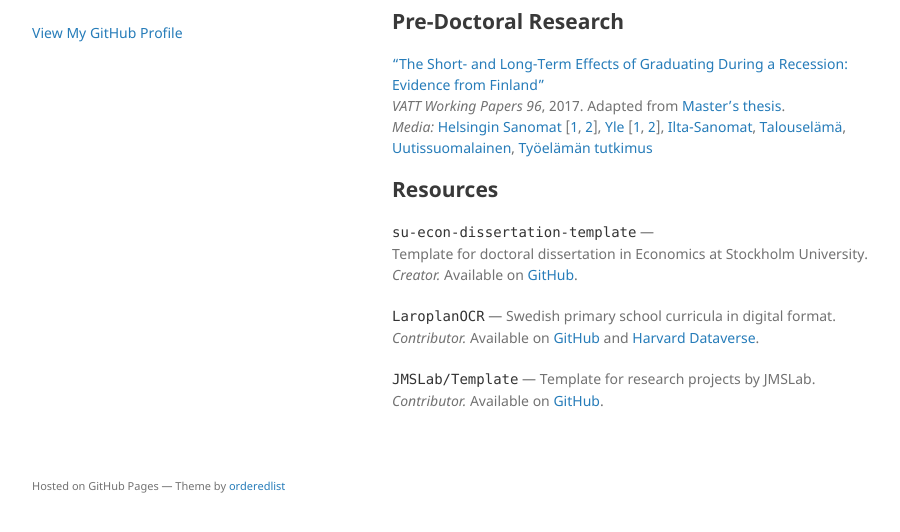
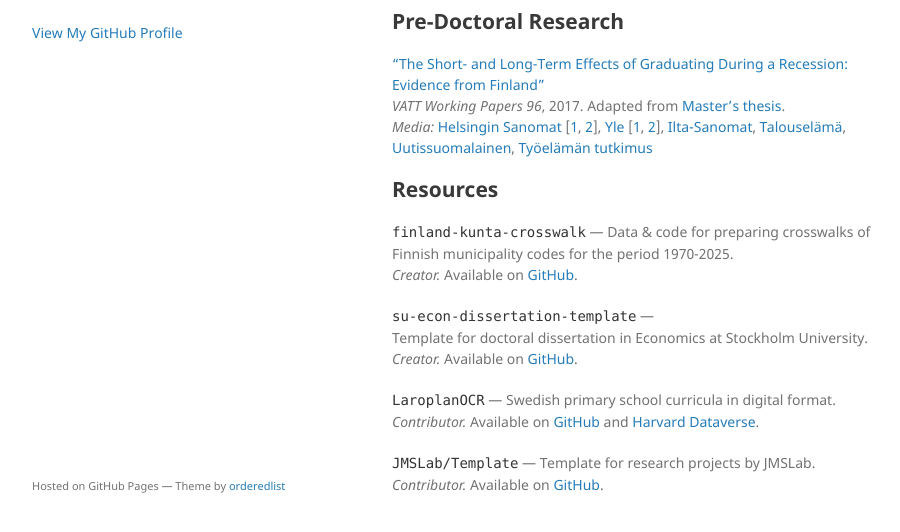
Before and after one commit to miikapaal/miikapaal.github.io, a Jekyll site: the page built from index.md, in a window 1280 px wide and 900 px high, scrolled down 1160 px, cut to the strip 335-867 px from the top of the window. Shown: the whole strip, without its empty margins (178-1078 px from the left). Built offline with Jekyll 4.4.1, drawn with Linux system fonts in a browser that asks for light colours; our own code applies the rules of GitHub Pages for plain Markdown files.

Commit message:
A few website updates - Adds slides + poster for UI & Health paper - Adds link to `finland-kunta-crosswalk` repo - Updates CV after Essen Health Conference acceptance

```diff
--- a/index.md
+++ b/index.md
@@ -71,6 +71,9 @@ Publications of the Government’s Analysis, Assessment and Research Activities,
 
 ## Resources
 
+`finland-kunta-crosswalk` --- Data & code for preparing crosswalks of Finnish municipality codes for the period 1970-2025.
+*Creator.* Available on [GitHub](https://github.com/miikapaal/finland-kunta-crosswalk).
+
 `su-econ-dissertation-template` ---
 Template for doctoral dissertation in Economics at Stockholm University.
 *Creator.* Available on [GitHub](https://github.com/miikapaal/su-econ-dissertation-template).
```
Also changed, not shown: other parts of index.md (+2 -2 lines), 3 other files.
